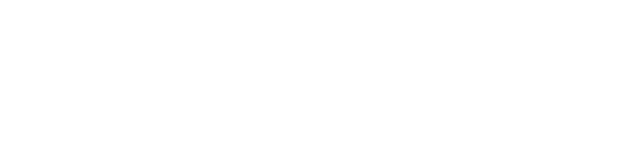
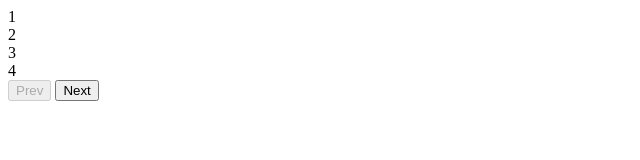
Before and after one commit to Almousaz/progress-step-repo, a plain HTML site: page index.html in a window 1280 px wide. Shown: the whole page, without its empty margins (0-640 px from the left). Drawn offline with Linux system fonts and the light colour scheme.

Commit message:
adding html file

```diff
--- a/index.html
+++ b/index.html
@@ -8,6 +8,22 @@
 </head>
 <body>
 
+    <div class="container">
+        <div class="progress-container">
+            <div class="progress" id="progress"></div>
+            <div class="circle active">1</div>
+            <div class="circle">2</div>
+            <div class="circle">3</div>
+            <div class="circle">4</div>
+        </div>
+
+        <button class="btn" id="prev" disabled>Prev</button>
+        <button class="btn" id="next" >Next</button>
+    </div>
+
+
+
+
 
 
 
```
